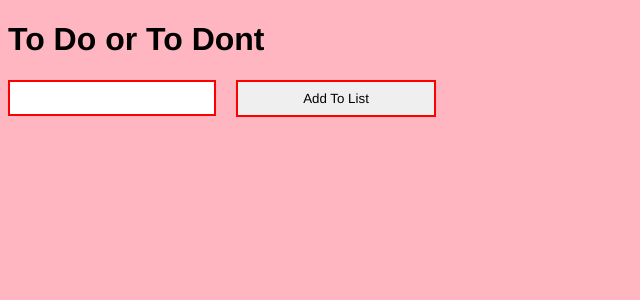
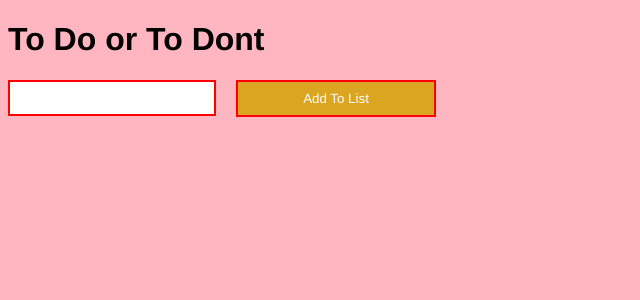
Before and after one commit to ccloops/todont, a React app: page / in a window 1280 px wide. In both pictures the pointer is over the button "Add To List". Shown: the top 300 px of the page, without its empty margins (0-640 px from the left). Built offline with nearby package versions, Linux system fonts and the light colour scheme.

Commit message:
styled main

```diff
--- a/src/main.scss
+++ b/src/main.scss
@@ -16,3 +16,8 @@ button {
   font-family: Helvetica;
   margin-left: 20px;
 }
+
+button:hover {
+  color: white;
+  background-color: goldenrod;
+}
```
